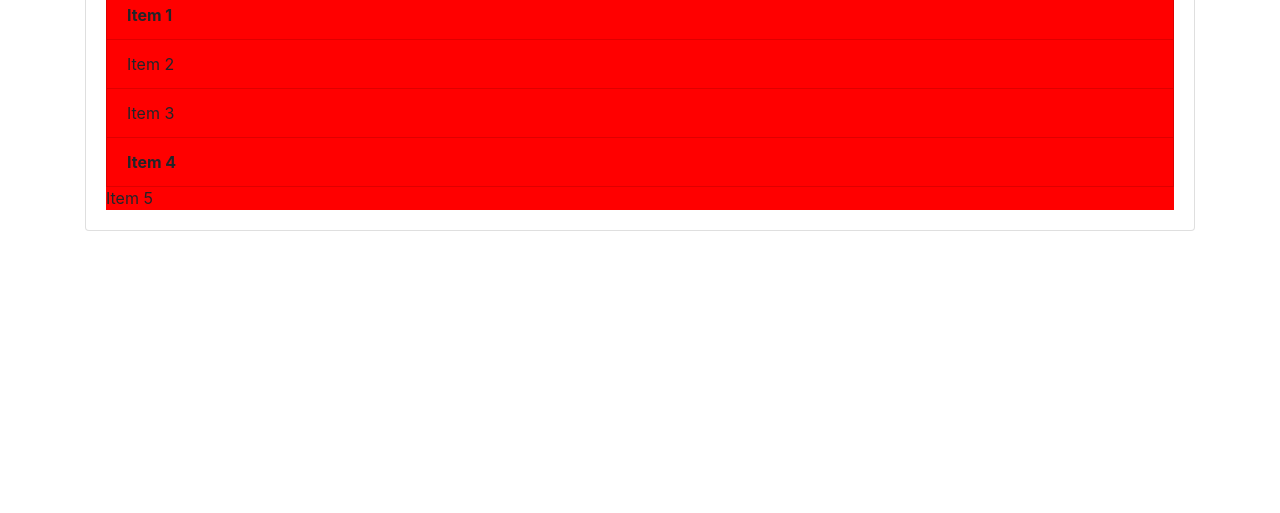
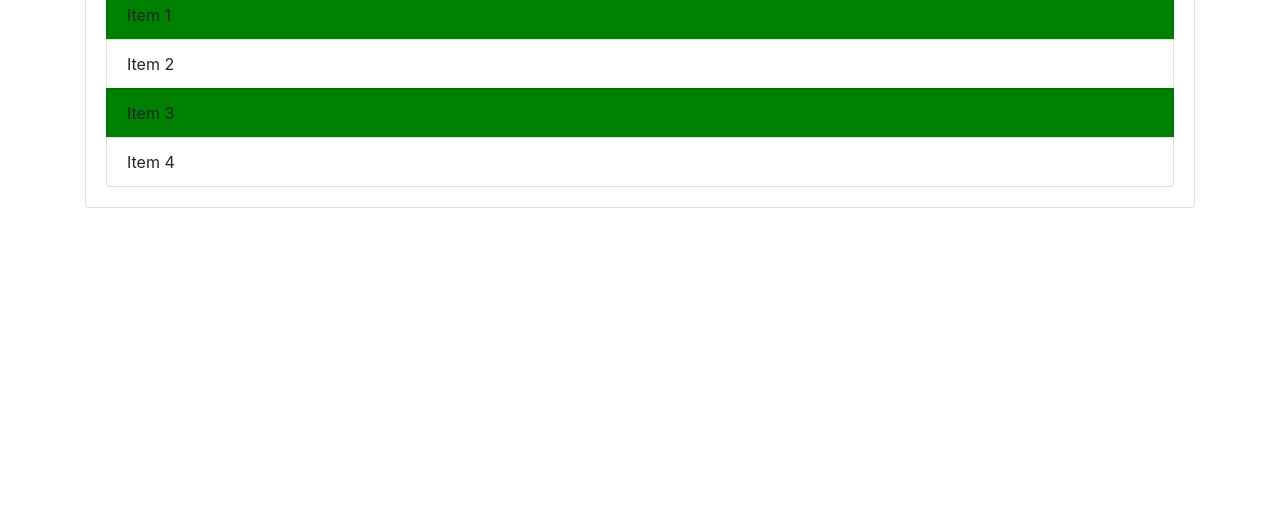
Before and after one commit to mayurjungari/sharp, a plain HTML site: page index.html in a window 1280 px wide. Shown: the part 287-800 px from the top of the page. Drawn offline with nearby package versions, Linux system fonts and the light colour scheme.

Commit message:
querySelector

```diff
--- a/dom.js
+++ b/dom.js
@@ -12,16 +12,33 @@
 // {
 //     item[p].style.fontWeight='bold';
 // }
-var item=document.getElementsByClassName('list-group-item')
-item[0].style.backgroundColor='yellow'
-item[3].style.fontWeight='bold'
+// var item=document.getElementsByClassName('list-group-item')
+// item[0].style.backgroundColor='yellow'
+// item[3].style.fontWeight='bold'
 
-///// GetElementByTagNAme
+// ///// GetElementByTagNAme
 
-var li=document.getElementsByTagName('li')
-li[0].style.backgroundColor='blue';
-li[0].style.fontWeight='bold';
-for( var h=0;h<li.length;h++)
+// var li=document.getElementsByTagName('li')
+// li[0].style.backgroundColor='blue';
+// li[0].style.fontWeight='bold';
+// for( var h=0;h<li.length;h++)
+// {
+//     li[h].style.backgroundColor='red'
+// }
+
+// ============================querySelector====================================================================
+// var q=document.querySelector('li:nth-child(2)')
+// //q.style.backgroundColor='green'
+// var k=document.querySelector('li:nth-child(3)')
+// k.style.display='none';
+
+
+//==========querySelectorAll============================================================================
+
+var ok=document.querySelectorAll(' li')[1];
+//ok.style.backgroundColor='green';
+var odd=document.querySelectorAll('li:nth-child(odd)');
+for(var i=0;i<odd.length;i++)
 {
-    li[h].style.backgroundColor='red'
+odd[i].style.backgroundColor='green'
 }
--- a/index.html
+++ b/index.html
@@ -26,7 +26,7 @@
       <li class="list-group-item">Item 2</li>
       <li class="list-group-item">Item 3</li>
       <li class="list-group-item">Item 4</li>
-      <li style="list-style-type: none;" >Item 5</li>
+
     </ul>
    </div>
   </div>
```
